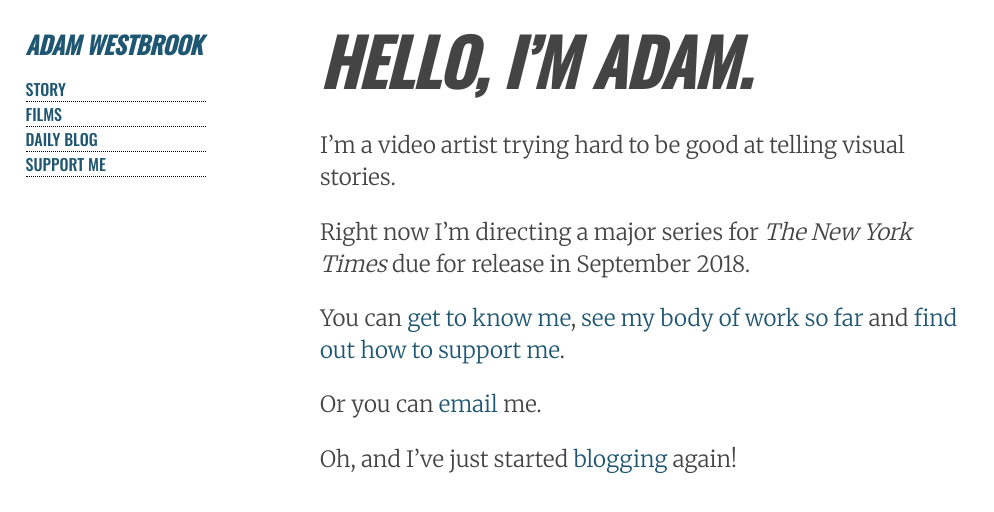
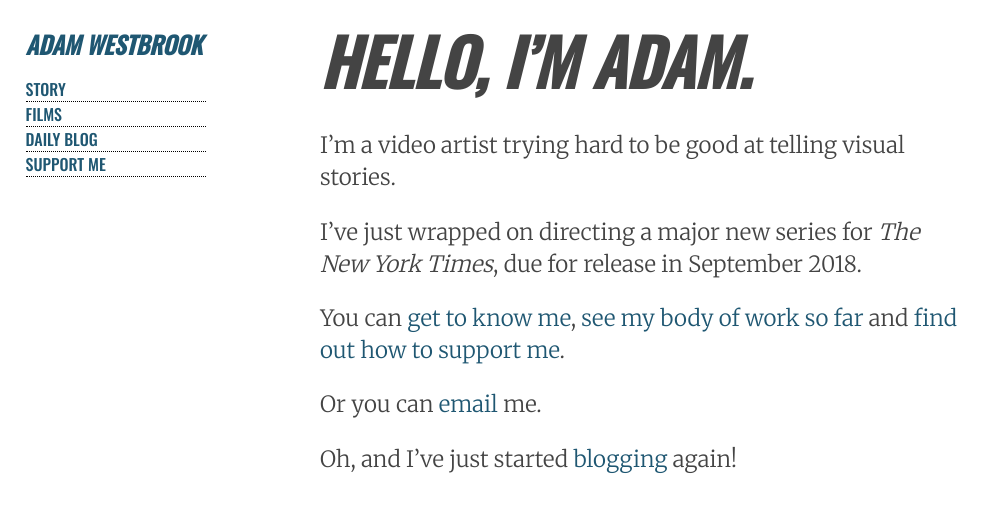
Before and after one commit to AdamWestbrook/adamwestbrook.github.io, a Jekyll site: the page built from index.md, in a window 1280 px wide. Shown: the top 512 px of the page, without its empty margins (0-994 px from the left). Built offline with Jekyll 4.4.1, drawn with Linux system fonts in a browser that asks for light colours.

Commit message:
Update index.md

```diff
--- a/index.md
+++ b/index.md
@@ -9,7 +9,7 @@ pagination:
 
 I'm a video artist trying hard to be good at telling visual stories.
 
-Right now I'm directing a major series for *The New York Times* due for release in September 2018.
+I've just wrapped on directing a major new series for *The New York Times*, due for release in September 2018.
 
 You can [get to know me](/story), [see my body of work so far](/portfolio) and [find out how to support me](/support).
 
```
